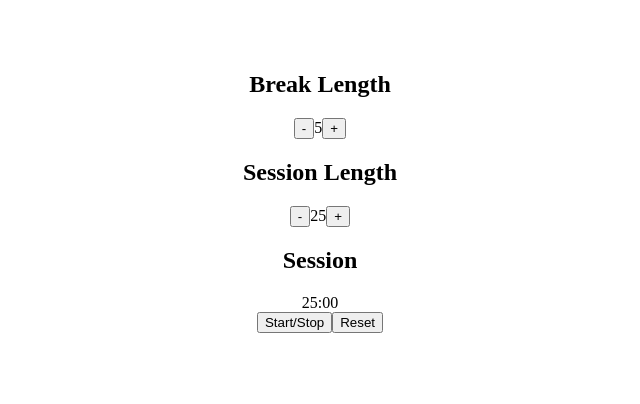
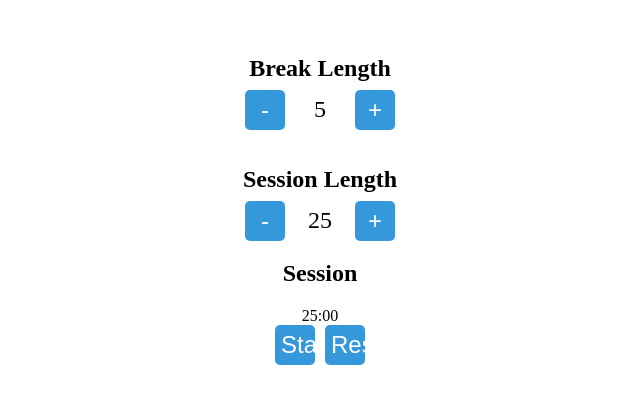
Before and after one commit to sertanrdn/25-5-clock, a React (Vite) app: page / in a window 1280 px wide. Shown: the part 208-612 px from the top of the page, without its empty margins (320-960 px from the left). Built offline with nearby package versions, Linux system fonts and the light colour scheme.

Commit message:
Added some styling for the break and session lengths

```diff
--- a/src/components/BreakControl.jsx
+++ b/src/components/BreakControl.jsx
@@ -1,16 +1,18 @@
 import React, { useContext } from "react";
 import { TimerContext } from '../context/TimerContext.jsx';
-// import './BreakControl.css';
+import '../styles/BreakControl.css';
 
 const BreakControl = () => {
     const { breakLength, incrementBreak, decrementBreak } = useContext(TimerContext);
 
     return (
-        <div>
+        <div className="break-control-container">
             <h2 id="break-label">Break Length</h2>
-            <button id="break-decrement" onClick={decrementBreak}>-</button>
-            <span id="break-length">{breakLength}</span>
-            <button id="break-increment" onClick={incrementBreak}>+</button>
+            <div className="controls">
+                <button id="break-decrement" onClick={decrementBreak}>-</button>
+                <span id="break-length">{breakLength}</span>
+                <button id="break-increment" onClick={incrementBreak}>+</button>
+            </div>
         </div>
     );
 }
--- a/src/components/SessionControl.jsx
+++ b/src/components/SessionControl.jsx
@@ -1,16 +1,18 @@
 import React, { useContext } from 'react';
 import { TimerContext } from '../context/TimerContext.jsx';
-// import './SessionControl.css';
+import '../styles/SessionControl.css';
 
 const SessionControl = () => {
   const { sessionLength, incrementSession, decrementSession } = useContext(TimerContext);
 
   return (
-    <div>
+    <div className='session-control-container'>
       <h2 id="session-label">Session Length</h2>
-      <button id="session-decrement" onClick={decrementSession}>-</button>
-      <span id="session-length">{sessionLength}</span>
-      <button id="session-increment" onClick={incrementSession}>+</button>
+      <div className='controls'>
+        <button id="session-decrement" onClick={decrementSession}>-</button>
+        <span id="session-length">{sessionLength}</span>
+        <button id="session-increment" onClick={incrementSession}>+</button>
+      </div>
     </div>
   );
 }
--- /dev/null
+++ b/src/styles/BreakControl.css
@@ -0,0 +1,46 @@
+/* Container styling */
+.break-control-container {
+    display: flex;
+    flex-direction: column;
+    align-items: center;
+    margin: 1rem;
+}
+
+/* Label */
+#break-label {
+    font-size: 1.5rem;
+    margin-bottom: 0.5rem;
+}
+
+/* Buttons */
+button {
+    background-color: #3498db;
+    border: none;
+    color: white;
+    font-size: 1.5rem;
+    width: 40px;
+    height: 40px;
+    margin: 0 5px;
+    border-radius: 5px;
+    cursor: pointer;
+    transition: background-color 0.3s ease;
+}
+
+button:hover {
+    background-color: #2980b9;
+}
+
+/* Break length display */
+#break-length {
+    font-size: 1.5rem;
+    margin: 0 10px;
+    width: 40px;
+    text-align: center;
+    display: inline-block;
+}
+
+.controls {
+    display: flex;
+    align-items: center;
+    justify-content: center;
+}
--- /dev/null
+++ b/src/styles/SessionControl.css
@@ -0,0 +1,42 @@
+.session-control-container {
+    display: flex;
+    flex-direction: column;
+    align-items: center;
+    margin: 1rem;
+}
+
+#session-label {
+    font-size: 1.5rem;
+    margin-bottom: 0.5rem;
+}
+
+button {
+    background-color: #3498db;
+    border: none;
+    color: white;
+    font-size: 1.5rem;
+    width: 40px;
+    height: 40px;
+    margin: 0 5px;
+    border-radius: 5px;
+    cursor: pointer;
+    transition: background-color 0.3s ease;
+}
+
+button:hover {
+    background-color: #2980b9;
+}
+
+#session-length {
+    font-size: 1.5rem;
+    margin: 0 10px;
+    width: 40px;
+    text-align: center;
+    display: inline-block;
+}
+
+.controls {
+    display: flex;
+    align-items: center;
+    justify-content: center;
+}
```
